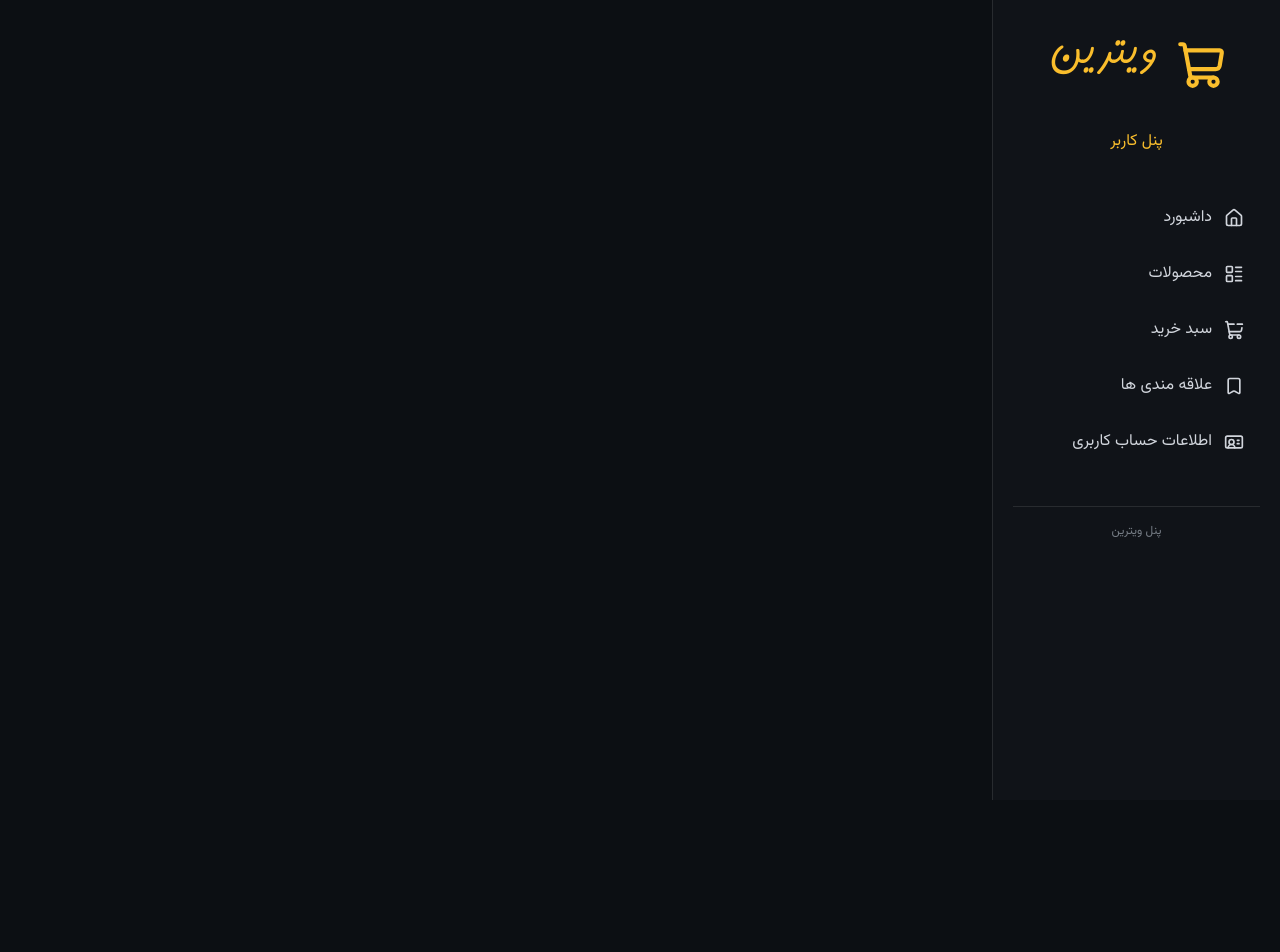
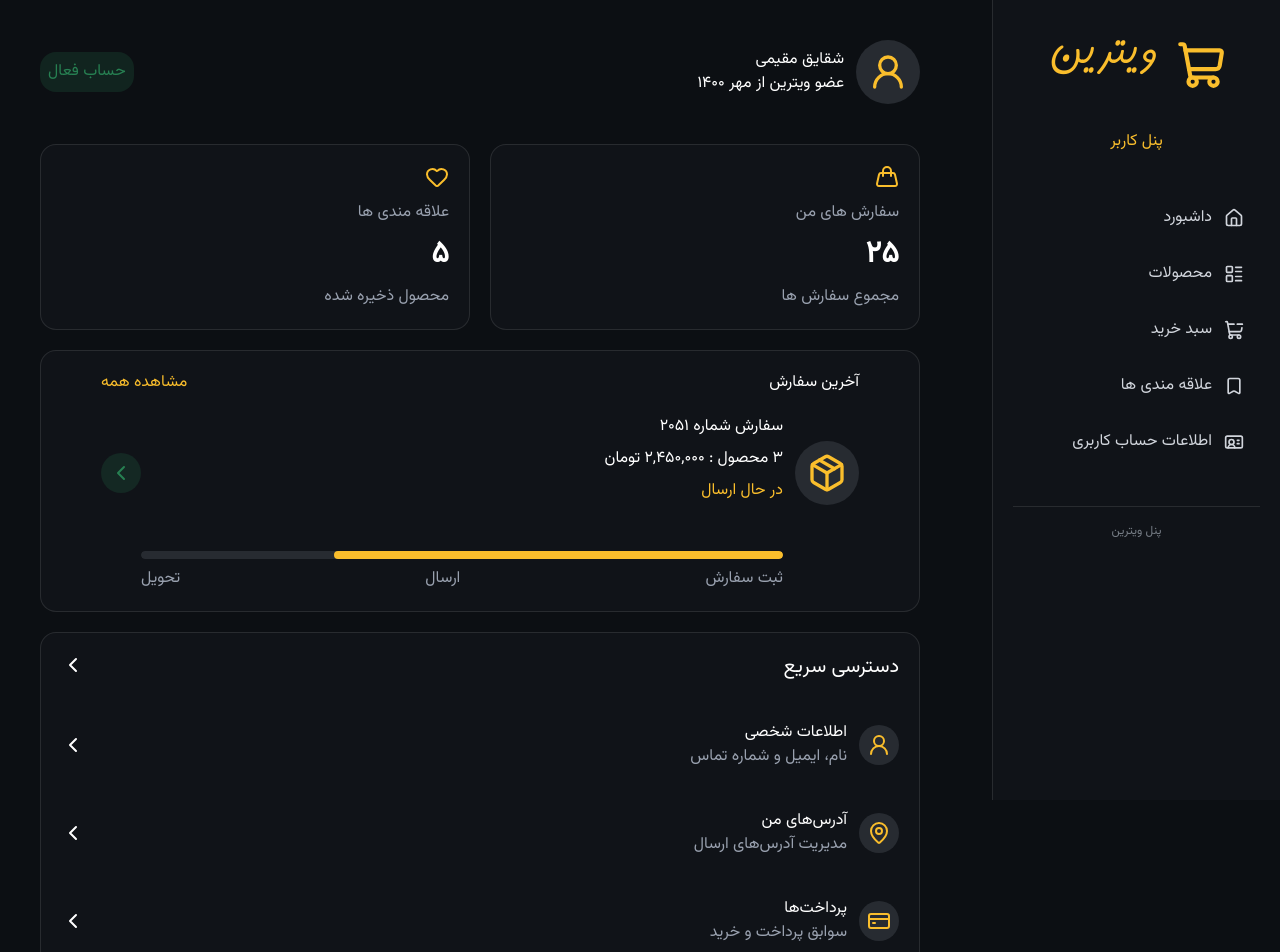
Before and after one commit to GhazalEstiri/Dashbord-Shop, a Next.js app: page /user in a window 1280 px wide. Shown: the top 952 px of the page. Before the commit the page ends 800 px from the top, so only its background shows below. Built offline with nearby package versions, Linux system fonts and the light colour scheme.

Commit message:
design user

```diff
--- a/app/globals.css
+++ b/app/globals.css
@@ -1,5 +1,5 @@
 @import "tailwindcss";
-
+@plugin "daisyui";
 @font-face {
   font-family: vazivmatn;
   src: url("/Vazirmatn-Regular.ttf");
--- a/app/user/page.tsx
+++ b/app/user/page.tsx
@@ -1,9 +1,10 @@
 import SideBar from "@/component/sidebar";
+import UserDashbord from "@/component/dashbord/Userdashbord";
 export default function UserPannel() {
   return (
     <div>
       <SideBar role="user"></SideBar>
-
+      <UserDashbord/>
     </div>
   );
 }
--- /dev/null
+++ b/component/dashbord/Userdashbord.tsx
@@ -0,0 +1,145 @@
+import {
+  Package,
+  Handbag,
+  Heart,
+  ChevronLeft,
+  UserRound,
+  MapPin,
+  CreditCard,
+  Headset,
+} from "lucide-react";
+export default function UserDashbord() {
+  return (
+    <section className="mr-80 mt-10">
+      <div className=" flex justify-between items-center px-10">
+        <div className="flex flex-row items-center gap-3">
+          <p className="bg-[#272B31] rounded-full text-foreground p-3">
+            <UserRound size={40} />
+          </p>
+          <div>
+            <p>شقایق مقیمی</p>
+            <p>عضو ویترین از مهر ۱۴۰۰</p>
+          </div>
+        </div>
+        <p className="text-green-ok bg-[#2780522f] p-2 rounded-2xl">
+          حساب فعال
+        </p>
+      </div>
+      <div className="flex flex-row w-full mt-10 gap-5 px-10">
+        <div className="rounded-2xl border border-white/10 bg-second-background p-5 w-1/2 text-gray-400 flex flex-col gap-3">
+          <p className="text-foreground text-2xl">
+            <Handbag />
+          </p>
+          <p>سفارش های من</p>
+          <p className="text-white font-bold text-3xl">۲۵</p>
+          <p>مجموع سفارش ها</p>
+        </div>
+        <div className="rounded-2xl border border-white/10 bg-second-background p-5 w-1/2  text-gray-400 flex flex-col gap-3">
+          <p className="text-foreground text-2xl">
+            <Heart />
+          </p>
+          <p>علاقه مندی ها</p>
+          <p className="text-white font-bold text-3xl">۵</p>
+          <p>محصول ذخیره شده</p>
+        </div>
+      </div>
+      <div className="rounded-2xl flex-col border border-white/10 bg-second-background flex p-5 mx-10 justify-between mt-5 gap-5 ">
+        <div className="flex justify-between w-full flex-row px-10">
+          <p>آخرین سفارش</p>
+          <p className="text-foreground">مشاهده همه </p>
+        </div>
+        <div className=" flex justify-between items-center px-10 w-full ">
+          <div className="flex flex-row items-center gap-3   w-full">
+            <p className="bg-[#272B31] rounded-full text-foreground p-3 flex mb-15">
+              <Package size={40} />
+            </p>
+            <div className="flex flex-col gap-2 w-full">
+              <p>سفارش شماره ۲۰۵۱</p>
+              <p>۳ محصول : ۲,۴۵۰,۰۰۰ تومان</p>
+              <p className="text-foreground">در حال ارسال</p>
+              <progress
+                className="progress  [&::-webkit-progress-bar]:bg-[#272B31]
+                [&::-webkit-progress-value]:bg-[#FABE2C]
+                [&::-moz-progress-bar]:bg-[#FABE2C] w-full  color rounded-2xl mt-10"
+                value="70"
+                max="100"
+              ></progress>
+              <div className="flex justify-between text-gray-400">
+                <p>ثبت سفارش</p>
+                <p>ارسال</p>
+                <p>تحویل</p>
+              </div>
+            </div>
+          </div>
+          <p className="text-green-ok bg-[#2780522f] p-2 rounded-full mb-15">
+            <ChevronLeft />
+          </p>
+        </div>
+      </div>
+      <div className="rounded-2xl flex-col border border-white/10 bg-second-background flex p-5 mx-10 mt-5 gap-10">
+        <div className="w-full flex flex-row justify-between ">
+          <p className="text-xl">دسترسی سریع</p>
+          <p>
+            <ChevronLeft />
+          </p>
+        </div>
+        <div className=" flex justify-between items-center">
+          <div className="flex flex-row items-center gap-3">
+            <p className="bg-[#272B31] rounded-full text-foreground p-2">
+              <UserRound />
+            </p>
+            <div>
+              <p>اطلاعات شخصی</p>
+              <p className="text-gray-400">نام، ایمیل و شماره تماس</p>
+            </div>
+          </div>
+          <p className="">
+            <ChevronLeft />
+          </p>
+        </div>
+        <div className=" flex justify-between items-center">
+          <div className="flex flex-row items-center gap-3">
+            <p className="bg-[#272B31] rounded-full text-foreground p-2">
+              <MapPin />
+            </p>
+            <div>
+              <p> آدرس‌های من</p>
+              <p className="text-gray-400">مدیریت آدرس‌های ارسال</p>
+            </div>
+          </div>
+          <p className="">
+            <ChevronLeft />
+          </p>
+        </div>{" "}
+        <div className=" flex justify-between items-center">
+          <div className="flex flex-row items-center gap-3">
+            <p className="bg-[#272B31] rounded-full text-foreground p-2">
+              <CreditCard />
+            </p>
+            <div>
+              <p> پرداخت‌ها</p>
+              <p className="text-gray-400"> سوابق پرداخت و خرید</p>
+            </div>
+          </div>
+          <p className="">
+            <ChevronLeft />
+          </p>
+        </div>
+        <div className=" flex justify-between items-center">
+          <div className="flex flex-row items-center gap-3">
+            <p className="bg-[#272B31] rounded-full text-foreground p-2">
+              <Headset />
+            </p>
+            <div>
+              <p> پشتیبانی</p>
+              <p className="text-gray-400"> پیگیری درخواست‌ها</p>
+            </div>
+          </div>
+          <p className="">
+            <ChevronLeft />
+          </p>
+        </div>
+      </div>
+    </section>
+  );
+}
--- a/package.json
+++ b/package.json
@@ -22,6 +22,7 @@
     "@types/node": "^20",
     "@types/react": "^19",
     "@types/react-dom": "^19",
+    "daisyui": "^5.7.50",
     "eslint": "^9",
     "eslint-config-next": "16.4.2",
     "tailwindcss": "^4",
```
Also changed, not shown: 1 other file (tests, documents, lock files or other folders).
